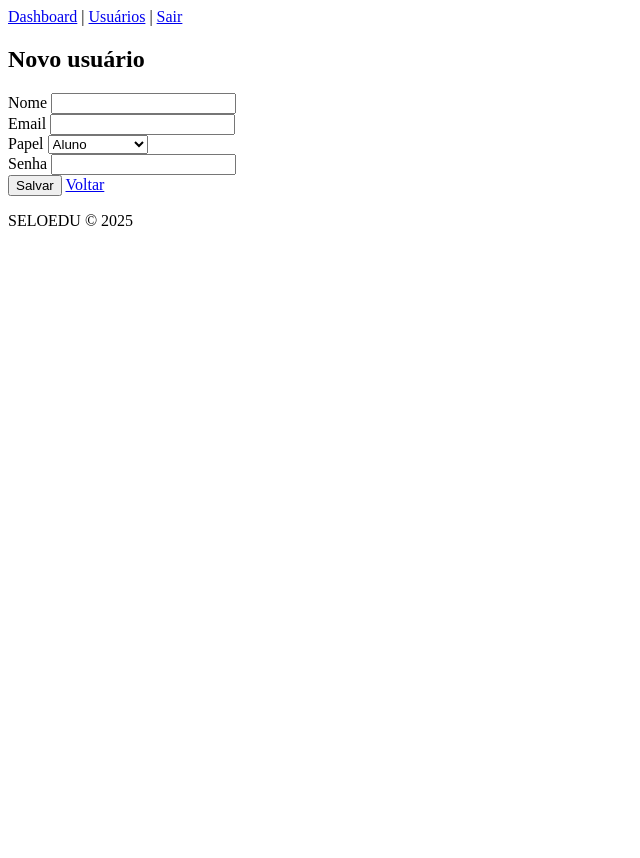
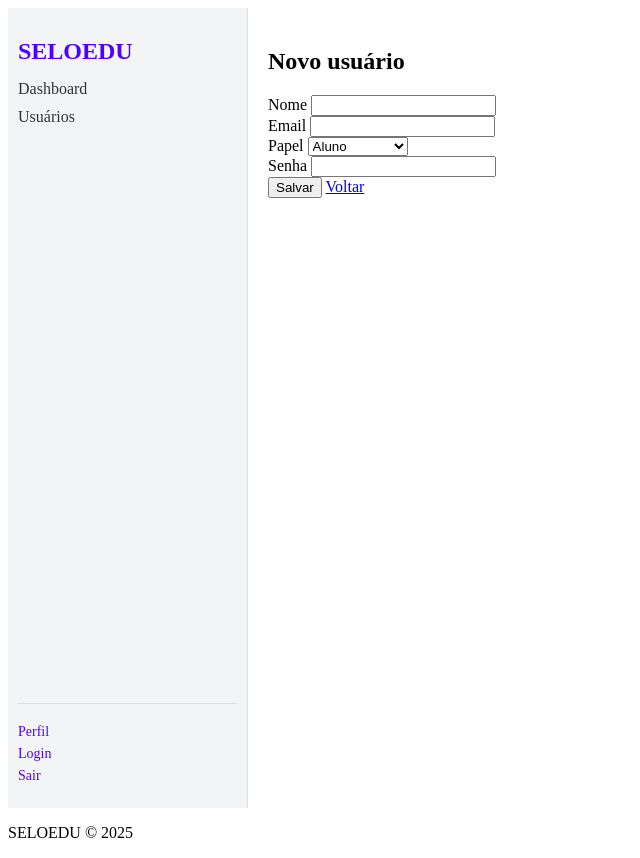
Before and after one commit to oSycho11/SELOEDU, a Flask app: page /users/create in a window 1280 px wide. Shown: the whole page, without its empty margins (0-640 px from the left). Before the commit the page ends 226 px from the top, so only its background shows below. Run offline with Flask 3, Linux system fonts and the light colour scheme; a user stored in the database is signed in.

Commit message:
Add user profile page and form integration

```diff
--- a/static/custom.css
+++ b/static/custom.css
@@ -1,58 +1,79 @@
-/* Reset básico */
-* { margin:0; padding:0; box-sizing:border-box; font-family: Arial, sans-serif; }
-
-/* Fundo e centralização */
-body {
-  min-height:100vh;
-  display:flex;
-  justify-content:center;
-  align-items:center;
-  background:#c2c2c2;
+/* Layout principal: sidebar à esquerda e conteúdo à direita */
+.layout {
+  display: grid;
+  grid-template-columns: 240px 1fr;
+  min-height: 100vh;
 }
 
-/* Container central */
-.wrap { width:100%; max-width:500px; padding:20px; }
-
-/* Card branco */
-.card {
-  background:#fff;
-  padding:24px;
-  border-radius:8px;
-  box-shadow:0 4px 12px rgba(0,0,0,.15);
-  border:1px solid #eee;
-  text-align:center;
+/* Sidebar fixa */
+aside {
+  background-color: #f3f4f6;
+  padding: 10px;
+  display: flex;
+  flex-direction: column;
+  justify-content: flex-start;
+  border-right: 1px solid #ddd;
 }
 
-/* Títulos */
-.card h1 {
-  font-size:26px;
-  font-weight:700;
-  margin-bottom:12px;
+/* Logo / título */
+aside h2 {
+  margin-bottom: 5px;
+  text-align: left;
+  color: #4f00ff;
 }
-/* Texto */
-.card p { color:#555; margin-bottom:16px; }
 
-/* Botão vermelho */
-.btn {
-  display:inline-block;
-  width:100%;
-  padding:10px;
-  background:#0033cc;
-  color:#fff;
-  text-decoration:none;
-  border:none;
-  border-radius:6px;
-  font-weight:700;
-  cursor:pointer;
+/* Navegação principal */
+aside nav ul {
+  list-style: none;
+  padding: 0;
+  margin: 0;
 }
-.btn:hover { background:#002080; }
 
-/* Formulário */
-.form-group { margin-bottom:14px; text-align:left; }
-label { display:block; margin-bottom:6px; font-weight:600; color:#333; }
-input[type="text"], input[type="password"] {
-  width:100%;
-  padding:10px;
-  border:1px solid #ccc;
-  border-radius:6px;
+aside nav li {
+  margin: 10px 0;
 }
+
+aside nav a {
+  text-decoration: none;
+  color: #333;
+  font-weight: 500;
+}
+
+aside nav a:hover {
+  color: #4f00ff;
+}
+
+/* Bloco inferior (perfil) */
+.sidebar-footer {
+  border-top: 1px solid #ddd;
+  padding-top: 10px;
+  font-size: 14px;
+  margin-top: auto;
+}
+
+.sidebar-footer p {
+  margin: 2px 0;
+}
+
+.sidebar-footer ul {
+  list-style: none;
+  padding: 0;
+  margin-top: 10px;
+}
+
+.sidebar-footer li {
+  margin: 6px 0;
+}
+
+.sidebar-footer a {
+  text-decoration: none;
+  color: #4f00ff;
+}
+
+.sidebar-footer a:hover {
+  text-decoration: underline;
+}
+
+main {
+  padding: 20px;
+}
--- a/templates/base.html
+++ b/templates/base.html
@@ -3,34 +3,37 @@
 <head>
     <meta charset="UTF-8">
     <title>{% block title %}SELOEDU{% endblock %}</title>
+    <link rel="stylesheet" href="{{ url_for('static', filename='custom.css') }}">
 </head>
 <body>
-    <header>
-        {% if current_user.is_authenticated %}
+    <div class="layout">
+        <aside>
+            <h2>SELOEDU</h2>
+
+            {% if current_user.is_authenticated %}
             <nav>
-                <a href="{{ url_for('dashboard') }}">Dashboard</a> |
-                <a href="{{ url_for('users.index') }}">Usuários</a> |
-                <a href="{{ url_for('auth.logout') }}">Sair</a>
+                <ul>
+                    <li><a href="{{ url_for('dashboard') }}">Dashboard</a></li>
+                    <li><a href="{{ url_for('users.index') }}">Usuários</a></li>
+                </ul>
             </nav>
-        {% endif %}
-    </header>
 
-    <main>
-        {% with messages = get_flashed_messages(with_categories=true) %}
-            {% if messages %}
+            <div class="sidebar-footer">
                 <ul>
-                    {% for category, message in messages %}
-                        {% if category != "message" %}
-                            <li><strong>{{ category }}:</strong> {{ message }}</li>
-                        {% endif %}
-                    {% endfor %}
+                    <li><a href="{{ url_for('users.profile') }}">Perfil</a></li>
+                    <li><a href="{{ url_for('auth.login') }}">Login</a></li>
+                    <li><a href="{{ url_for('auth.logout') }}">Sair</a></li>
                 </ul>
+            </div>
             {% endif %}
-        {% endwith %}
+        </aside>
 
-
-        {% block content %}{% endblock %}
-    </main>
+        <!-- CONTEÚDO PRINCIPAL -->
+        <main>
+            {% block messages %}{% endblock %}
+            {% block content %}{% endblock %}
+        </main>
+    </div>
 
     <footer>
         <p>SELOEDU © 2025</p>
--- a/templates/dashboard.html
+++ b/templates/dashboard.html
@@ -5,4 +5,8 @@
 {% block content %}
     <h1>Bem-vindo, {{ current_user.nome }}!</h1>
     <p>Este é o seu painel de controle.</p>
+
+    <div class="mt-3">
+        <a href="{{ url_for('users.profile') }}" class="btn btn-primary">Ver Perfil</a>
+    </div>
 {% endblock %}
--- a/views/users.py
+++ b/views/users.py
@@ -107,3 +107,23 @@ def delete(user_id):
     db.session.commit()
     flash(f"Usuário '{user.nome}' excluído com sucesso!", "success")
     return redirect(url_for("users.index"))
+
+
+@users_bp.route('/profile', methods=['GET', 'POST'])
+@login_required
+def profile():
+    # Dados básicos do perfil para evitar erros no template
+    profile_data = {
+        'cargo': '',
+        'instituicao': '',
+        'telefone': '',
+        'bio': '',
+        'foto': None,
+        'foto_thumb': None
+    }
+
+    if request.method == 'POST':
+        # Aqui você implementaria a lógica de salvamento do perfil
+        pass
+
+    return render_template('users/profile.html', profile=profile_data, form=None)
```
Also changed, not shown: forms/profile_form.py (added, +12 -0 lines), routes/auth.py (+5 -28 lines), routes/users.py (+10 -31 lines), templates/users/profile.html (added, +136 -0 lines).
